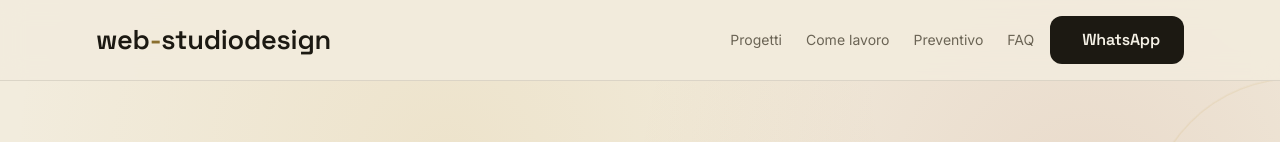
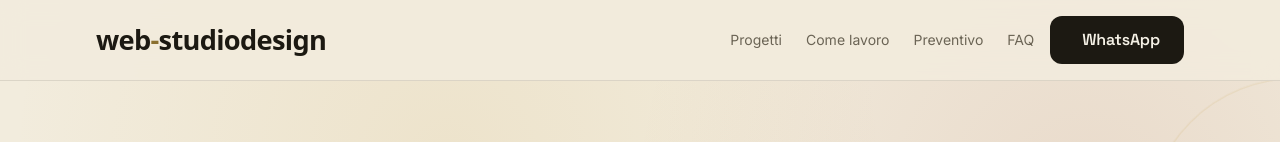
Before and after one commit to lucamontinipv-boop/Web-studio-design, a Next.js app: page / in a window 1280 px wide. Shown: the top 142 px of the page. Built offline with nearby package versions, Linux system fonts and the light colour scheme; some icons are missing.

Commit message:
Aggiornata Hero

```diff
--- a/components/Header.tsx
+++ b/components/Header.tsx
@@ -25,7 +25,7 @@ export default function Header() {
       <div className="max-w-6xl mx-auto px-5 sm:px-8 h-16 md:h-20 flex items-center justify-between gap-4">
         <a
           href="#top"
-          className="font-display font-semibold text-xl sm:text-2xl md:text-[1.7rem] tracking-tight text-graphite"
+          className="font-sans font-semibold text-xl sm:text-2xl md:text-[1.7rem] tracking-tight text-graphite"
           aria-label="Torna all'inizio"
         >
           web<span className="text-gold-deep">-</span>studiodesign
```
